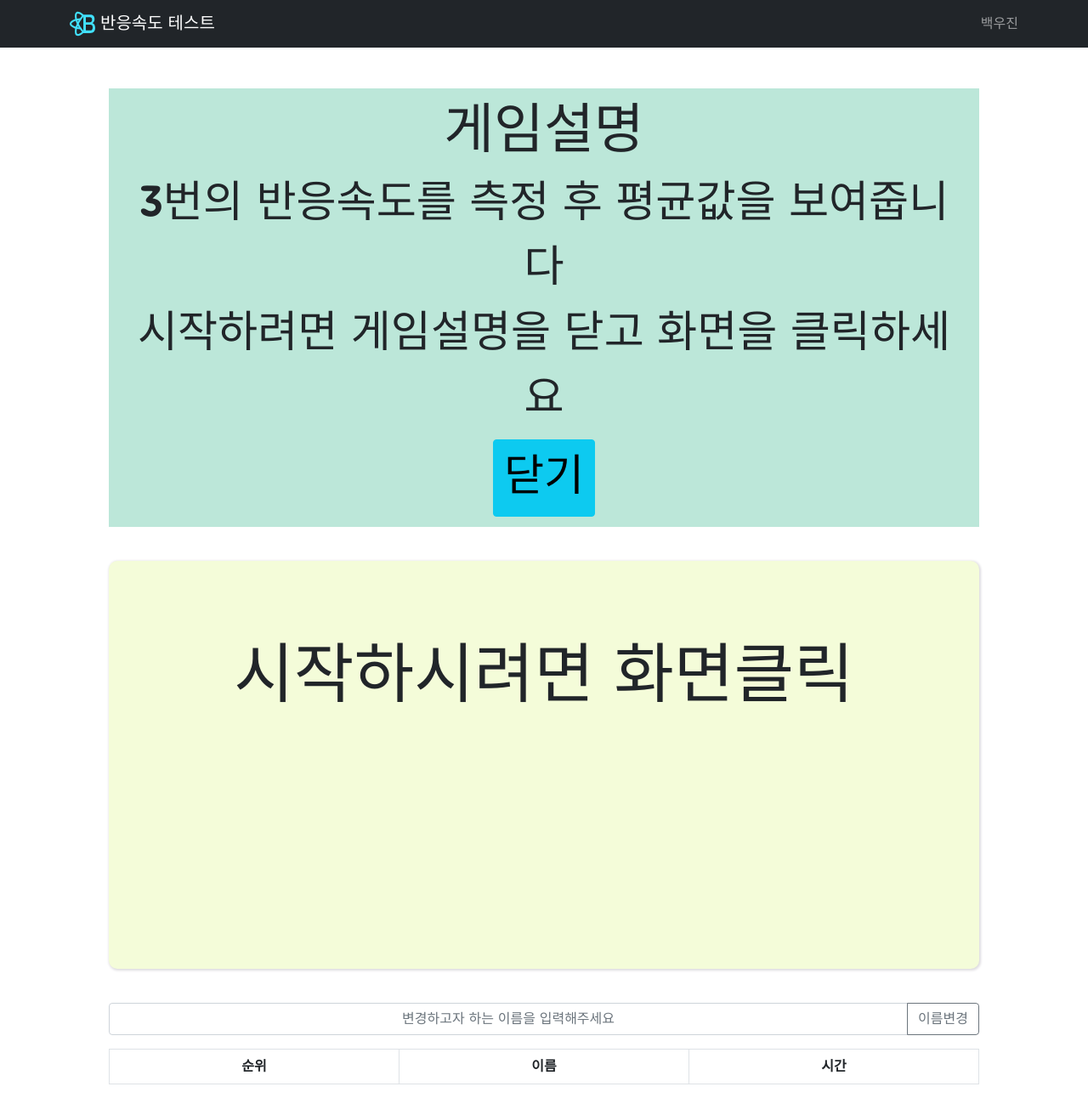
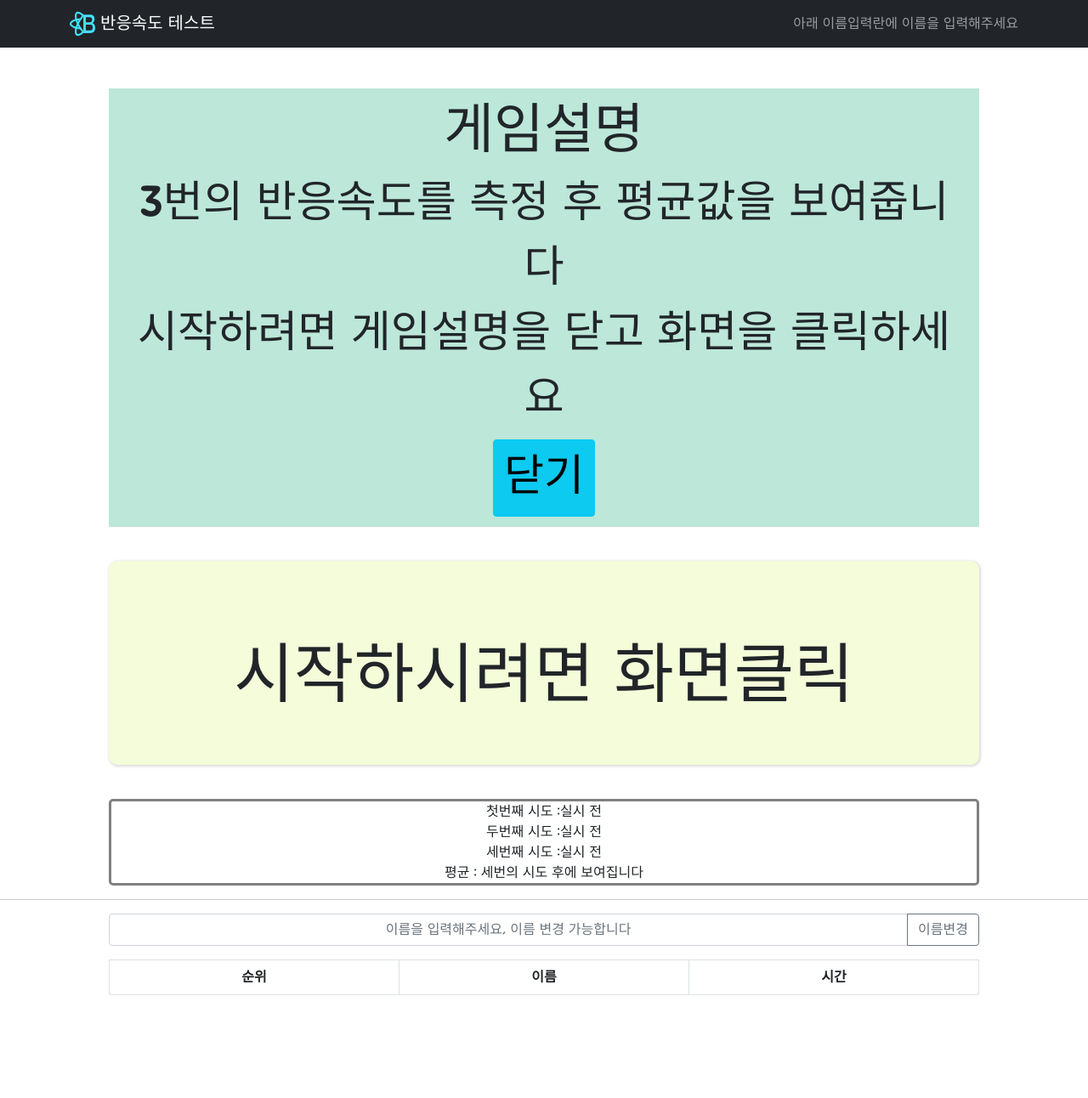
Before and after one commit to bwj0509/reaction-test, a React (Create React App) app: page / in a window 1280 px wide. Shown: the whole page at 85% size. After the commit the page ends 1187 px from the top, so only its background shows below. Built offline with nearby package versions, Linux system fonts and the light colour scheme.

Commit message:
[FIX] 게임결과를 보여주는 div를 분리 작업, 사용자 등록시 게임 가능 변경

```diff
--- a/package.json
+++ b/package.json
@@ -11,6 +11,7 @@
     "react-bootstrap": "^2.2.1",
     "react-dom": "^17.0.2",
     "react-scripts": "5.0.0",
+    "styled-components": "^5.3.6",
     "web-vitals": "^2.1.4"
   },
   "scripts": {
--- a/src/App.css
+++ b/src/App.css
@@ -8,7 +8,7 @@
   cursor: pointer;
   margin: 5vh auto;
   width: 80vw;
-  height: 60vh;
+  height: 30vh;
   border-radius: 10px;
   box-shadow: 1px 1px 3px 1px #dedce0;
 }
@@ -18,10 +18,12 @@
   font-size: 6vw;
   color: aliceblue;
 }
+
 .ready {
   background-color: #f4fcd9;
   font-size: 6vw;
 }
+
 .waiting {
   background-color: #f4fcd9;
   font-size: 6vw;
@@ -37,6 +39,7 @@
 .mainfontsize {
   font-size: 4vw;
 }
+
 .mainfontsize1 {
   font-size: 5vw;
 }
--- a/src/App.js
+++ b/src/App.js
@@ -4,9 +4,9 @@ import Main from './component/Main';
 
 function App() {
   return (
-  <>
-    <Main/>
-  </>
+    <>
+      <Main />
+    </>
   );
 }
 
--- a/src/component/Main.js
+++ b/src/component/Main.js
@@ -1,8 +1,25 @@
 import React, { useRef, useState } from "react";
 import { Button, InputGroup, FormControl, Navbar, Container } from 'react-bootstrap';
 import Score from "./Score";
+import styled from 'styled-components'
 
-function Main(){
+const MiniResultDiv = styled.div`
+    width: 80%;
+    margin: auto;
+    border: 3px solid gray;
+    border-radius: 5px;
+
+    :hover{
+        background-color: gray;
+    }
+`
+
+
+
+
+
+
+function Main() {
 
     const [gameIntroduce, setGameIntroduce] = useState(true); // 게임설명UI를 보여주기 위한 State
 
@@ -12,7 +29,8 @@ function Main(){
     const [resultTime, setResultTime] = useState([]); // 게임 결과(시간)을 보여주기 위해 만든 State
     const [resultAvg, setResultAvg] = useState([]); // 3번의 결과를 받아 평균값을 저장하는 State
 
-   const [name, setName] = useState('백우진');
+
+    const [name, setName] = useState('');
     const [name2, setName2] = useState('') // 게임 결과(이름)보여주기 위해 만든 State
 
 
@@ -22,52 +40,51 @@ function Main(){
     // useRef를 이용하여 변수관리를 실시한다. -> 재랜더링 필요없음
 
 
-   const onClick = ()=>{
+    const onClick = () => {
 
-       if(count<=3){
-            if(screenState === 'waiting'){
+        if (count <= 3) {
+            if (screenState === 'waiting') {
                 setScreenState('ready');
                 setMessage('초록색 화면으로 변하면 클릭!');
 
-                timeout.current =  setTimeout(() => { //clearTimeout 위해서 timeout 키워드 설정
+                timeout.current = setTimeout(() => { //clearTimeout 위해서 timeout 키워드 설정
                     setScreenState('go');
                     setMessage('클릭!');
                     startTime.current = new Date() //시작시간 체크
-                }, Math.floor((( Math.random()*3000 ) + 2000))); // 2초 ~ 5초 // 테스트모드 실행중!
+                }, Math.floor(((Math.random() * 500) + 500))); // 2초 ~ 5초
             }
 
-            else if(screenState === 'ready'){
+            else if (screenState === 'ready') {
                 clearTimeout(timeout.current); // setTimeout 초기화
                 setScreenState('waiting');
                 setMessage('클릭을 너무 일찍했음');
             }
 
-            else if(screenState === 'go'){
+            else if (screenState === 'go') {
                 endTime.current = new Date(); // 끝시간 체크
                 setScreenState('waiting');
                 setMessage('다시 시작하시려면 화면클릭');
-                setResultTime((prev)=>{
+                setResultTime((prev) => {
                     return [...prev, endTime.current - startTime.current];
                 })
-                console.log(resultTime)
-                setCount(count+1)
+                setCount(count + 1)
 
             }
         }
     }
 
-    const gameRestart = ()=>{
-       let sum =  Number(resultTime[0]) + Number(resultTime[1]) + Number(resultTime[2])
-       let avg = Math.floor(sum / 3)
-       setResultAvg((prev)=>{
-        return [...prev ,[avg, name]]
+    const gameRestart = () => {
+        const sum = Number(resultTime[0]) + Number(resultTime[1]) + Number(resultTime[2])
+        const avg = Math.floor(sum / 3)
+        setResultAvg((prev) => {
+            return [...prev, [avg, name]]
         })
         setResultTime([]);
         setCount(1);
     }
 
 
-    return(
+    return (
         <>
             <> {/* 상단 Navbar구현*/}
                 <Navbar bg="dark" variant="dark">
@@ -84,51 +101,65 @@ function Main(){
                         </Navbar.Brand>
                         <Navbar.Collapse className="justify-content-end">
                             <Navbar.Text>
-                            <div>{name}</div>
+                                {name
+                                    ? <div>{name}님 환영합니다</div>
+                                    : <div>아래 이름입력란에 이름을 입력해주세요</div>
+                                }
                             </Navbar.Text>
                         </Navbar.Collapse>
                     </Container>
                 </Navbar>
             </>
-
             {gameIntroduce === true
                 ? <div className="mt-5 introduce">
                     <h4 className="mainfontsize1">게임설명</h4>
                     <span className="mainfontsize">3번의 반응속도를 측정 후 평균값을 보여줍니다<br></br>시작하려면 게임설명을 닫고 화면을 클릭하세요</span><br></br>
-                <Button variant="info" className="mt-2 mainfontsize" onClick={()=>{setGameIntroduce(false)}}>닫기</Button>{' '}
+                    <Button variant="info" className="mt-2 mainfontsize" onClick={() => { setGameIntroduce(false) }}>닫기</Button>{' '}
                 </div>
                 : null
             }
+            {/* 게임 설명을 보여주는 MODAL창 */}
 
-            <div id="screen" className={screenState} onClick={onClick}>
+            <div id="screen" className={screenState} onClick={name ? onClick : () => { alert('게임을 시작 하기 전 아래에 이름을 먼저 입력해주세요') }}>
                 {message}
-                {message === '다시 시작하시려면 화면클릭'
-                ?<div className="mainfontsize">{count-1}번째 시도는 {endTime.current - startTime.current}ms입니다.</div>
-                :null
+                {message === '다시 시작하시려면 화면클릭123'
+                    ? <div className="mainfontsize">{count - 1}번째 시도는 {endTime.current - startTime.current}ms입니다.</div>
+                    : null
                 }
-                {count === (3+1) // 왜 여기서는 +1을 해야하는지...
-                ?<><div className="mainfontsize">3번의 평균값은 {Math.floor((Number(resultTime[0])+Number(resultTime[1])+Number(resultTime[2])) / 3)}ms입니다.</div><Button variant="warning" onClick={gameRestart}>다시 시도하기</Button></>
-                :null
+                {count === (3 + 1) // 왜 여기서는 +1을 해야하는지...
+                    ? <><div className="mainfontsize">3번의 평균값은 {Math.floor((Number(resultTime[0]) + Number(resultTime[1]) + Number(resultTime[2])) / 3)}ms입니다.</div>
+                        <Button variant="warning" onClick={gameRestart}>다시 시도하기</Button>
+                    </>
+                    : null
                 }
             </div>
+            <MiniResultDiv>
+                첫번째 시도 :{resultTime[0] ? `${resultTime[0]}ms` : '실시 전'}<br />
+                두번째 시도 :{resultTime[1] ? `${resultTime[1]}ms` : '실시 전'}<br />
+                세번째 시도 :{resultTime[2] ? `${resultTime[2]}ms` : '실시 전'}<br />
+                평균 : {Math.floor((Number(resultTime[0]) + Number(resultTime[1]) + Number(resultTime[2])) / 3)
+                    ? `${Math.floor((Number(resultTime[0]) + Number(resultTime[1]) + Number(resultTime[2])) / 3)}ms`
+                    : '세번의 시도 후에 보여집니다'
+                }
+                {/* 첫번째, 두번째, 세번째 시도는 resultTime의 값을 받아와서 존재하면 resultTime[i]에 해당하는 값을 보여주고 아니면 실시전 이라고 보여줌 */}
+                {/* 평균은 평균값이 계산될때 즉, resultTime1,2,3이 존재할때 참 문장이 실행되어 평균을 보여준다 */}
 
-
-            <div className="mt-3" style={{width:'80vw' ,margin:'auto'}} >
-                <InputGroup className="mb-3" onChange={(e)=>{setName2(e.target.value)} } >
+            </MiniResultDiv>
+            <hr />
+            <div className="mt-3" style={{ width: '80vw', margin: 'auto' }} >
+                <InputGroup className="mb-3" onChange={(e) => { setName2(e.target.value) }} >
                     <FormControl
-                    placeholder="변경하고자 하는 이름을 입력해주세요"
+                        placeholder="이름을 입력해주세요, 이름 변경 가능합니다"
                         aria-label="Recipient's username"
                         aria-describedby="basic-addon2"
                     />
-                    <Button variant="outline-secondary" id="button-addon2" onClick={()=>{setName(name2)}}>
+                    <Button variant="outline-secondary" id="button-addon2" onClick={() => { setName(name2); alert(`${name2}님 반갑습니다^^`) }}>
                         이름변경
                     </Button>
                 </InputGroup>
             </div>
 
-
-
-            <Score resultAvg = {resultAvg}/>
+            <Score resultAvg={resultAvg} />
         </>
     )
 }
--- a/src/component/Score.js
+++ b/src/component/Score.js
@@ -1,11 +1,11 @@
-import React, {useState} from "react";
+import React, { useState } from "react";
 import { Table, InputGroup, FormControl, Button } from 'react-bootstrap'
 
-function Score(props){
-    const ascendingArr = [...props.resultAvg].sort( (a,b) => a[0] - b[0] )
+function Score({ resultAvg }) {
+    const ascendingArr = resultAvg.sort((a, b) => a[0] - b[0])
 
-    return(
-        <div style={{width:'80vw', margin:'auto'}}>
+    return (
+        <div style={{ width: '80vw', margin: 'auto' }}>
 
             <Table striped bordered hover>
                 <thead>
@@ -16,10 +16,10 @@ function Score(props){
                     </tr>
                 </thead>
                 <tbody>
-                    {ascendingArr.map((value, index)=>{
-                        return(
+                    {ascendingArr.map((value, index) => {
+                        return (
                             <tr>
-                                    <td>{index+1}</td>
+                                <td>{index + 1}</td>
                                 <td>{value[1]}</td>
                                 <td>{value[0]}ms</td>
                             </tr>
@@ -33,4 +33,4 @@ function Score(props){
 
         </div>
     )
-}export default Score;
+} export default Score;
```
Also changed, not shown: 1 other file (tests, documents, lock files or other folders). Lines whose indentation alone changed are shown as unchanged.
